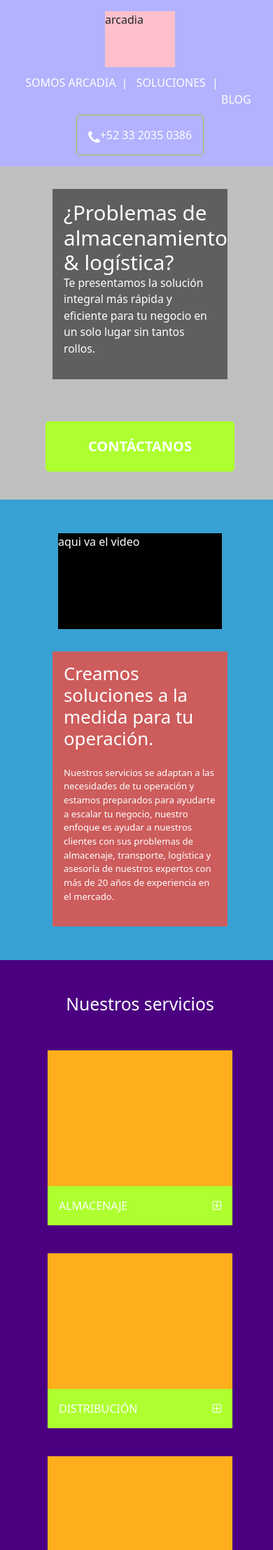
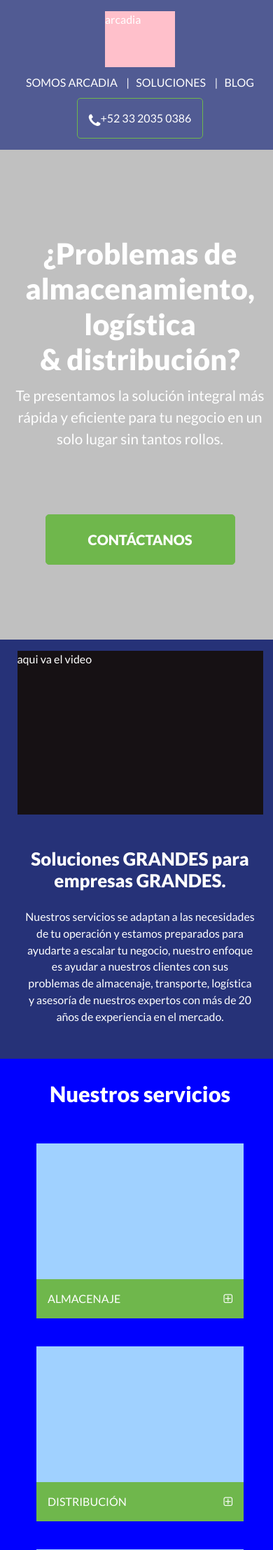
Before and after one commit to aaron2421/landing-arcadia, a PHP site: page / in a window 390 px wide. Shown: the top 2215 px of the page at 70% size. Run offline with PHP 8.4, Linux system fonts and the light colour scheme.

Commit message:
definir cariables de color, cambio de slider, cambio de textos, nueva zona, detalles extras

```diff
--- a/index.html
+++ b/index.html
@@ -6,6 +6,12 @@
     <meta
       name="viewport"
       content="width=device-width, initial-scale=1.0, minimum-scale=1.0"
+    />
+    <link rel="preconnect" href="https://fonts.googleapis.com" />
+    <link rel="preconnect" href="https://fonts.gstatic.com" crossorigin />
+    <link
+      href="https://fonts.googleapis.com/css2?family=Lato:wght@400;900&display=swap"
+      rel="stylesheet"
     />
     <link rel="stylesheet" href="styles.css" />
     <link
@@ -29,15 +35,15 @@
         <nav class="nav-bar">
           <ul>
             <li>
-              <a class="nav-links" href="#about">SOMOS ARCADIA</a> &nbsp; &nbsp;
+              <a class="nav-links" href="#pt2">SOMOS ARCADIA</a> &nbsp; &nbsp;
             </li>
             |
             <li>
-              &nbsp; &nbsp;<a class="nav-links" href="#solutions">SOLUCIONES</a>
+              &nbsp; &nbsp;<a class="nav-links" href="#pt3">SOLUCIONES</a>
               &nbsp; &nbsp;
             </li>
             |
-            <li>&nbsp; &nbsp;<a class="nav-links" href="#blog">BLOG</a></li>
+            <li>&nbsp; &nbsp;<a class="nav-links" href="#">BLOG</a></li>
           </ul>
         </nav>
         <div id="phone-btn">
@@ -52,7 +58,8 @@
         <div id="main-info">
           <h1>
             ¿Problemas de <br />
-            almacenamiento & logística?
+            almacenamiento, logística <br>
+            & distribución?
           </h1>
           <p>
             Te presentamos la solución integral más rápida y eficiente para tu
@@ -64,8 +71,8 @@
       <div id="pt2">
         <div id="solutions-video">aqui va el video</div>
         <div id="solutions-info">
-          <h2>Creamos soluciones a la medida para tu operación.</h2>
-          <br>
+          <h2>Soluciones GRANDES para empresas GRANDES.</h2>
+          <br />
           <p>
             Nuestros servicios se adaptan a las necesidades de tu operación y
             estamos preparados para ayudarte a escalar tu negocio, nuestro
@@ -101,8 +108,11 @@
           </div>
         </div>
       </div>
+      <div id="mapa">
+        aqui va el mapa
+      </div>
       <div id="pt4">
-        <h2>De hecho, podemos encargarnos de todo...</h2>
+        <h2>De hecho, nos encargarnos de todo...</h2>
         <div id="img4">imagen</div>
       </div>
       <div id="pt5">
@@ -186,7 +196,7 @@
             <input type="text" placeholder="* Correo" required />
             <input type="text" placeholder="* Teléfono" required />
             <input type="text" placeholder="* Empresa" required />
-            <input type="submit" id="form-btn" value="ENVIAR"/>
+            <input type="submit" id="form-btn" value="ENVIAR" />
           </form>
         </div>
       </div>
@@ -200,9 +210,9 @@
       <div id="about">
         <div id="info-contacto">
           <p>
-            Punto Sao Paulo <br>
-            Av. De Las Américas 1545 Ste 2131 <br>
-            Providencia 44630 <br>
+            Punto Sao Paulo <br />
+            Av. De Las Américas 1545 Ste 2131 <br />
+            Providencia 44630 <br />
             Guadalajara, Jal. - MÉXICO
           </p>
 
@@ -211,7 +221,7 @@
             &nbsp; +52 33 2035 0386
           </p>
 
-          <p style="margin-bottom: 0px;">
+          <p style="margin-bottom: 0px">
             <i class="fa fa-envelope fa-lg" aria-hidden="true"></i>
             &nbsp; contacto@arcadia-almacenadoras.com
           </p>
@@ -219,12 +229,18 @@
         <div id="info-redes">
           <!-- <img id="header-img" src="#"/> -->
           <div class="arc-img">arcadia</div>
-          <div>
+          <div id="ar">
             <p>Síguenos en redes sociales</p>
             <div id="media-icons">
-              <a href=""><i class="fa fa-linkedin-square fa-lg" aria-hidden="true"></i></a>
-              <a href=""><i class="fa fa-facebook-square fa-lg" aria-hidden="true"></i></a>
-              <a href=""><i class="fa fa-instagram fa-lg" aria-hidden="true"></i></a>
+              <a href=""
+                ><i class="fa fa-linkedin-square fa-lg" aria-hidden="true"></i
+              ></a>
+              <a href=""
+                ><i class="fa fa-facebook-square fa-lg" aria-hidden="true"></i
+              ></a>
+              <a href=""
+                ><i class="fa fa-instagram fa-lg" aria-hidden="true"></i
+              ></a>
             </div>
           </div>
         </div>
--- a/styles.css
+++ b/styles.css
@@ -1,13 +1,34 @@
+:root {
+  --mainBlue: #263278;
+  --secBlue: #174D97;
+  --compBlue: #CAD4D5;
+  --green: #6FB74C;
+  --black: #161114;
+  --gray: #3A3A3A;
+}
+
+html {
+  scroll-behavior: smooth;
+}
+
+* {
+  font-family: 'Lato', sans-serif;
+  color: white;
+}
+
+h1, h2 {
+  font-weight: 900 !important;
+}
+
 body {
   margin: 0px;
   display: grid;
   height: 100vh;
   grid-template-rows: auto 1fr auto;
-  font-family: system-ui, sans-serif;
 }
 
 header {
-  background-color: rgba(0, 0, 255, 0.3);
+  background-color: rgba(38, 50, 120, 0.8);
   display: flex;
   flex-wrap: wrap;
   justify-content: space-around;
@@ -59,9 +78,7 @@ ul {
 }
 
 #phone-btn {
-  /* background-color: red; */
-  border: 1px solid yellowgreen;
-  color: white;
+  border: 1px solid var(--green);
   display: flex;
   justify-content: space-between;
   align-items: flex-end;
@@ -69,10 +86,6 @@ ul {
   padding: 1rem;
   border-radius: 5px;
   min-width: 160px;
-}
-
-main {
-  background: coral;
 }
 
 #pt1 {
@@ -102,9 +114,8 @@ main {
 }
 
 #contact-btn {
-  background-color: greenyellow;
-  color: white;
-  border: 1px solid greenyellow;
+  background-color: var(--green);
+  border: 1px solid var(--green);
   border-radius: 5px;
   width: fit-content;
   padding: 20px 60px 20px 60px;
@@ -114,8 +125,7 @@ main {
 }
 
 #pt2 {
-  background-color: rgb(55, 161, 211);
-  color: white;
+  background-color: var(--mainBlue);
   display: flex;
   justify-content: center;
   padding: 6rem;
@@ -123,16 +133,13 @@ main {
 }
 
 #solutions-video {
-  background-color: black;
-  color: white;
+  background-color: var(--black);
   width: 100%;
   height: 400px;
   /* height: min-content; */
 }
 
 #solutions-info {
-  background-color: indianred;
-  color: white;
   width: 100%;
   height: fit-content;
   min-width: 250px;
@@ -146,11 +153,11 @@ main {
 }
 
 #solutions-info > p {
-  font-size: calc(10px + .8vw);
+  font-size: calc(10px + .6vw);
 }
 
 #pt3 {
-  background-color: indigo;
+  background-color: blue;
   color: white;
   display: flex;
   flex-direction: column;
@@ -161,6 +168,7 @@ main {
 #pt3 > h2 {
   margin-top: 0px;
   margin-bottom: 2rem;
+  font-size: calc(25px + 1.5vw);
 }
 
 #services-container {
@@ -181,13 +189,13 @@ main {
 }
 
 .imgt {
-  background-color: rgb(255, 175, 28);
+  background-color: rgb(160, 209, 255);
   width: 100%;
   height: 100%;
 }
 
 .service-info {
-  background-color: greenyellow;
+  background-color: var(--green);
   display: flex;
   justify-content: space-between;
   align-items: center;
@@ -355,6 +368,55 @@ footer {
   #pt1 {
     display: flex;
     align-items: center;
+    justify-content: center;
+    padding: 0;
+    height: 700px;
+  }
+
+  #main-info {
+    background-color: unset;
+    text-align: center;
+    width: 100%;
+  }
+
+  #main-info > h1 {
+    font-size: calc(30px + 3vw);
+    margin-bottom: 12px;
+  }
+
+  #main-info > p {
+    font-size: calc(15px + 1.45vw);
+  }
+
+  #pt2 {
+    padding: 1rem 0 !important;
+  }
+
+  #solutions-info {
+    text-align: center;
+  }
+
+  #solutions-info > p {
+    font-size: calc(12px + 1vw);
+  }
+
+  #pt3 {
+    padding: 2rem;
+  }
+
+  #pt4 {
+    padding: 2rem 0;
+  }
+
+  #pt4 > h2 {
+    width: 80%;
+    min-width: unset;
+  }
+
+  #pt5 {
+    justify-content: flex-end;
+    height: 600px;
+    padding: 3rem 10%;
   }
 
   #services-container {
@@ -429,14 +499,30 @@ footer {
   }
 
   #solutions-video {
-    height: 35vw;
-    width: 60vw;
+    height: 60vw;
+    width: 90vw;
     margin-bottom: 2rem;
   }
 
   #solutions-info {
-    width: 80%;
+    width: 90%;
     padding: 1rem;
   }
 
 }
+
+::-webkit-scrollbar {
+  width: 10px;
+}
+
+::-webkit-scrollbar-track {
+  background: #f1f1f1;
+}
+
+::-webkit-scrollbar-thumb {
+  background: #888;
+}
+
+::-webkit-scrollbar-thumb:hover {
+  background: #555;
+}
```
Also changed, not shown: other parts of styles.css (+34 -24 lines).
